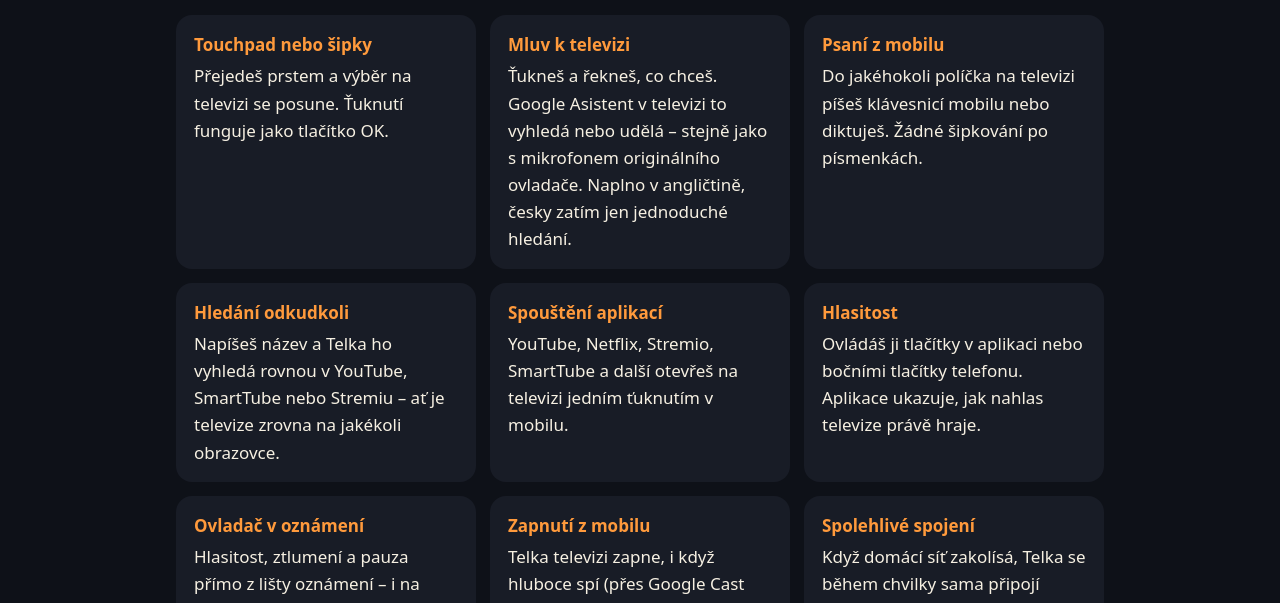
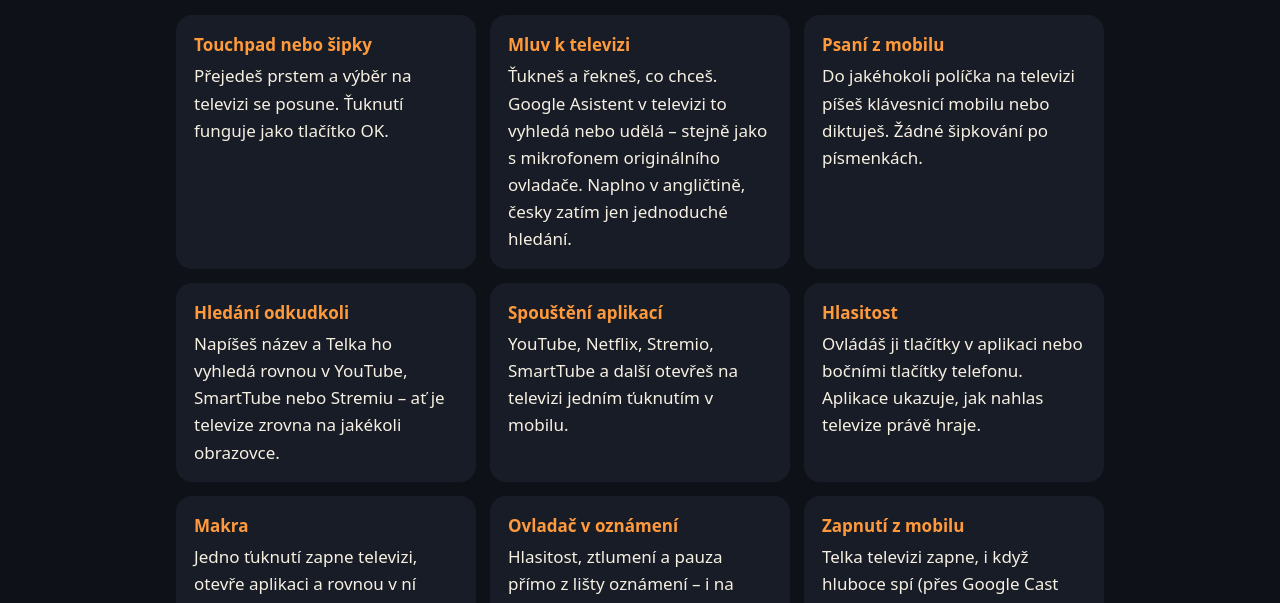
Before and after one commit to jarmilprdel11/telka-v-kapse-web, a plain HTML site: page index.html in a window 1280 px wide. Shown: the part 192-795 px from the top of the page. Drawn offline with Linux system fonts and the light colour scheme.

Commit message:
Makra: web, texty pro obchod, README
Co-Authored-By: Claude Opus 5.5 <noreply@anthropic.com>
Claude-Session: https://claude.ai/code/session_01KJu49yhVo3MkmWoEbwK1KY

```diff
--- a/index.html
+++ b/index.html
@@ -54,6 +54,7 @@
     <div class="karta"><b>Hledání odkudkoli</b>Napíšeš název a Telka ho vyhledá rovnou v YouTube, SmartTube nebo Stremiu – ať je televize zrovna na jakékoli obrazovce.</div>
     <div class="karta"><b>Spouštění aplikací</b>YouTube, Netflix, Stremio, SmartTube a další otevřeš na televizi jedním ťuknutím v mobilu.</div>
     <div class="karta"><b>Hlasitost</b>Ovládáš ji tlačítky v aplikaci nebo bočními tlačítky telefonu. Aplikace ukazuje, jak nahlas televize právě hraje.</div>
+    <div class="karta"><b>Makra</b>Jedno ťuknutí zapne televizi, otevře aplikaci a rovnou v ní vyhledá – třeba „Večer“: YouTube a pohádky. A „Dobrou noc“ televizi vypne.</div>
     <div class="karta"><b>Ovladač v oznámení</b>Hlasitost, ztlumení a pauza přímo z lišty oznámení – i na zamčené obrazovce, bez otevírání aplikace. Zapneš ho dlaždicí „Telka“ v rychlém nastavení.</div>
     <div class="karta"><b>Zapnutí z mobilu</b>Telka televizi zapne, i když hluboce spí (přes Google Cast nebo Wake-on-LAN).</div>
     <div class="karta"><b>Spolehlivé spojení</b>Když domácí síť zakolísá, Telka se během chvilky sama připojí znovu a žádné stisknutí se neztratí.</div>
```
